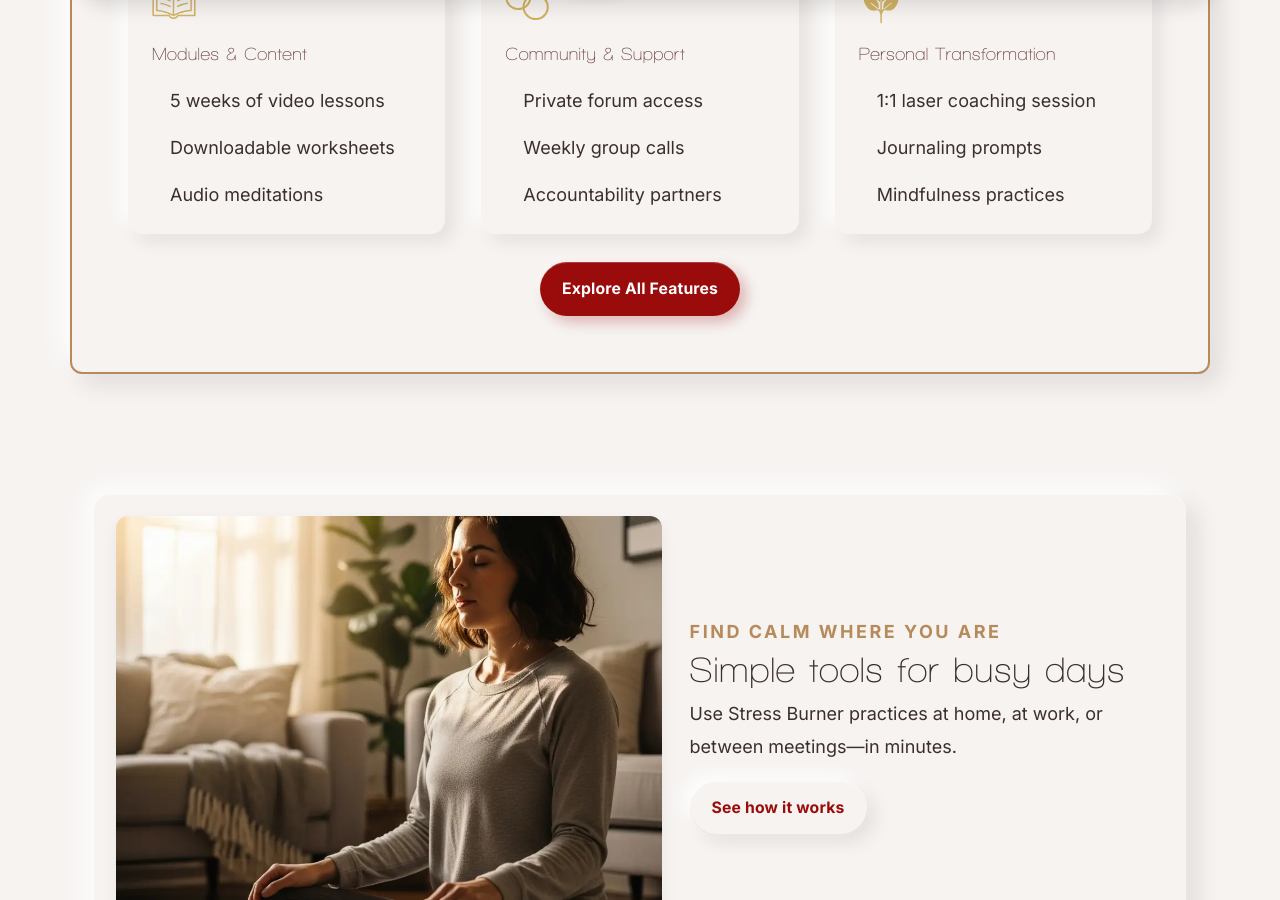
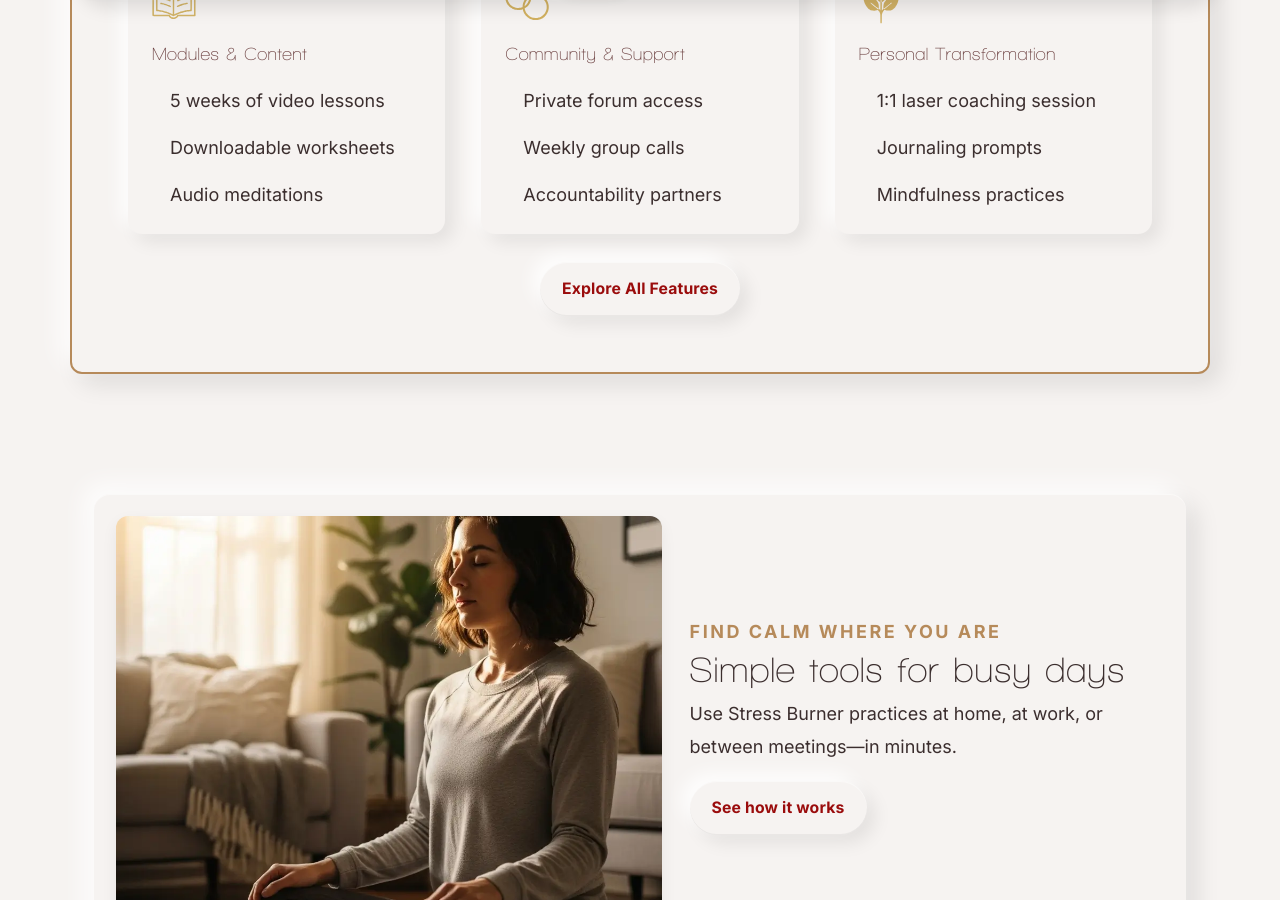
Before and after one commit to chriswakeley/test-blog, a Jekyll site: the page built from index.md, in a window 1280 px wide and 900 px high, scrolled down 1142 px. Built offline with Jekyll 4.4.1, drawn with Linux system fonts in a browser that asks for light colours.

Commit message:
Add secondary styling to "Explore All Features" button for improved visibility

```diff
--- a/index.md
+++ b/index.md
@@ -62,7 +62,7 @@ title: Home
     </div>
 
     <div class="cta-row" style="justify-content:center">
-      <a href="/course/" class="btn">Explore All Features</a>
+      <a href="/course/" class="btn secondary">Explore All Features</a>
     </div>
   </div>
 
```
